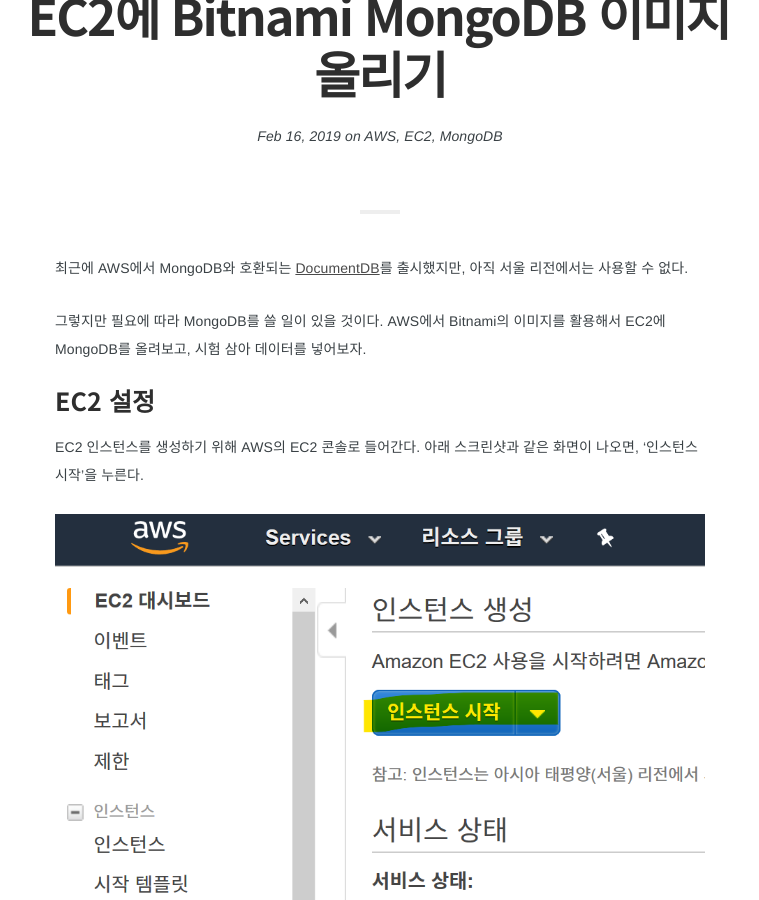
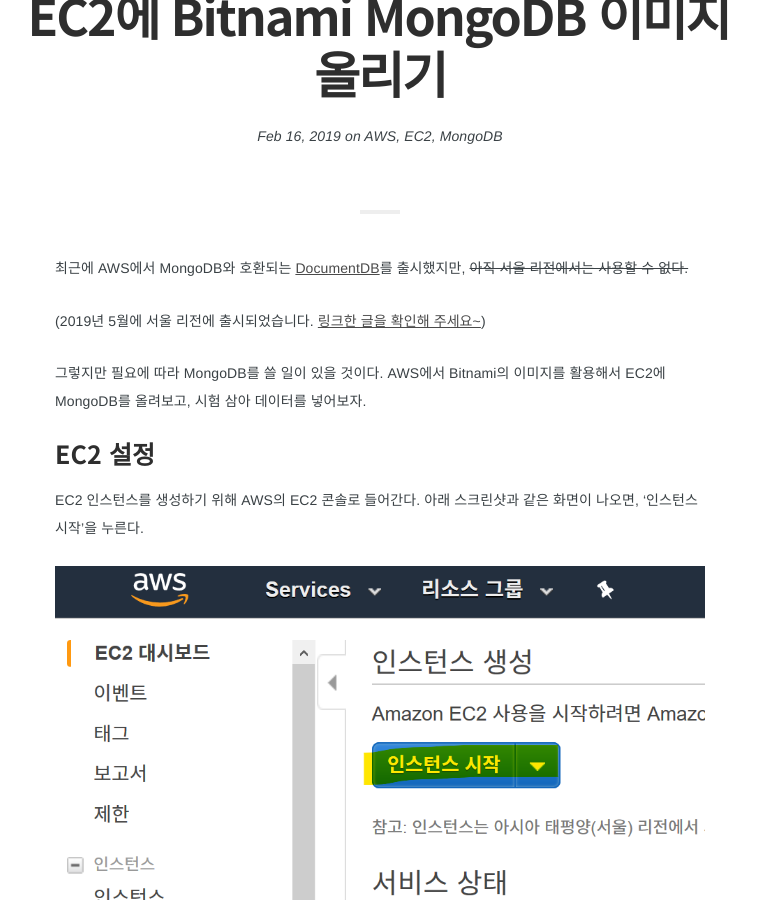
Before and after one commit to rubysoho07/rubysoho07.github.io, a Jekyll site: the page built from _posts/2019-02-16-bitnami-mongodb.md, in a window 1280 px wide and 900 px high, scrolled down 365 px. Shown: the whole window, without its empty margins (260-1019 px from the left). Built offline with Jekyll 4.4.1, drawn with Linux system fonts in a browser that asks for light colours; some web fonts are replaced; comment, search, counter and statistics services are not loaded.

Commit message:
내용 최신화

```diff
--- a/_posts/2019-02-16-bitnami-mongodb.md
+++ b/_posts/2019-02-16-bitnami-mongodb.md
@@ -6,7 +6,9 @@
 comments: true
 ---
 
-최근에 AWS에서 MongoDB와 호환되는 [DocumentDB](https://aws.amazon.com/ko/documentdb/)를 출시했지만, 아직 서울 리전에서는 사용할 수 없다.
+최근에 AWS에서 MongoDB와 호환되는 [DocumentDB](https://aws.amazon.com/ko/documentdb/)를 출시했지만, ~~아직 서울 리전에서는 사용할 수 없다.~~
+
+(2019년 5월에 서울 리전에 출시되었습니다. [링크한 글을 확인해 주세요~](https://aws.amazon.com/ko/blogs/korea/amazon-documentdb-and-kinesis-analytics-seoul-region/))
 
 그렇지만 필요에 따라 MongoDB를 쓸 일이 있을 것이다. AWS에서 Bitnami의 이미지를 활용해서 EC2에 MongoDB를 올려보고, 시험 삼아 데이터를 넣어보자.
 
```
